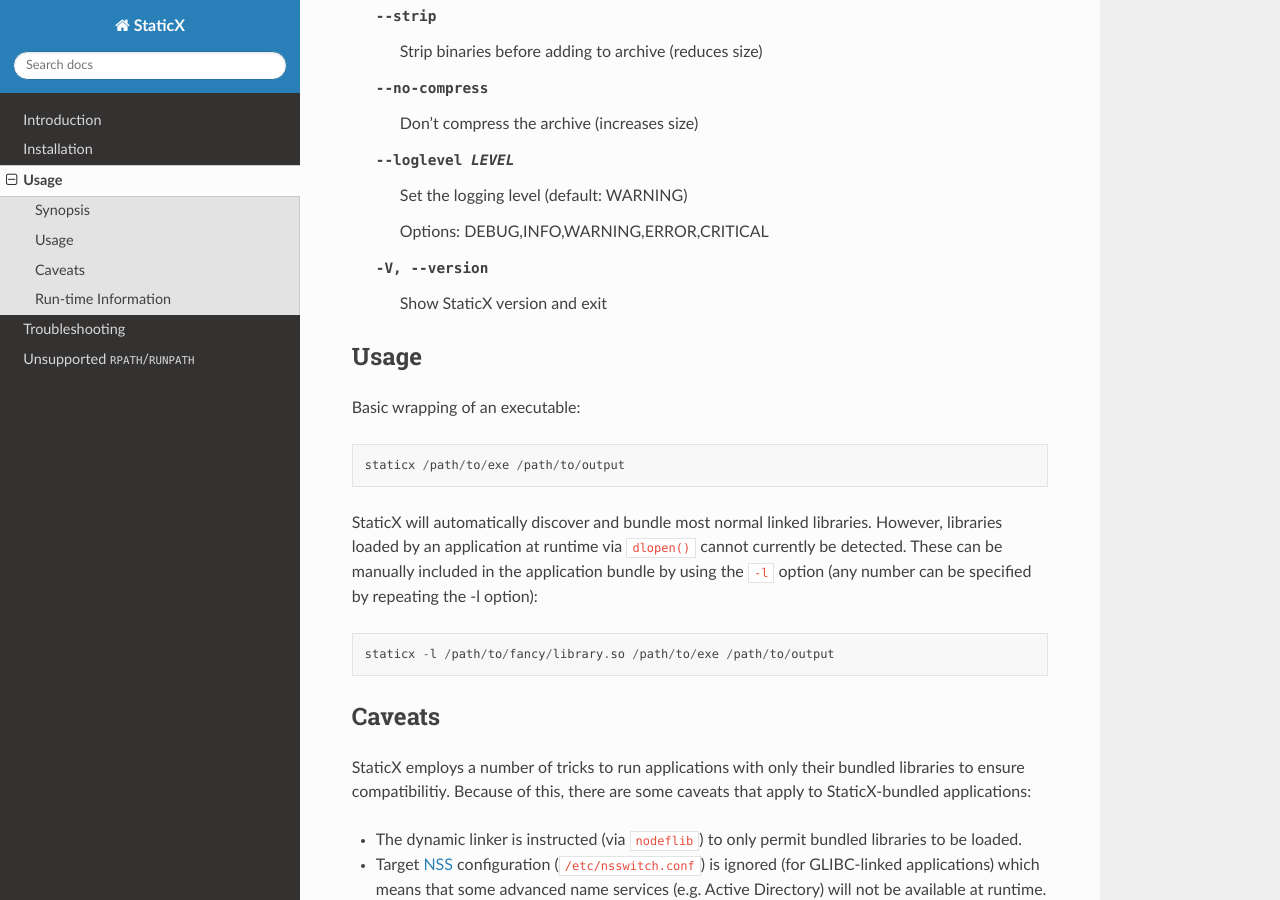
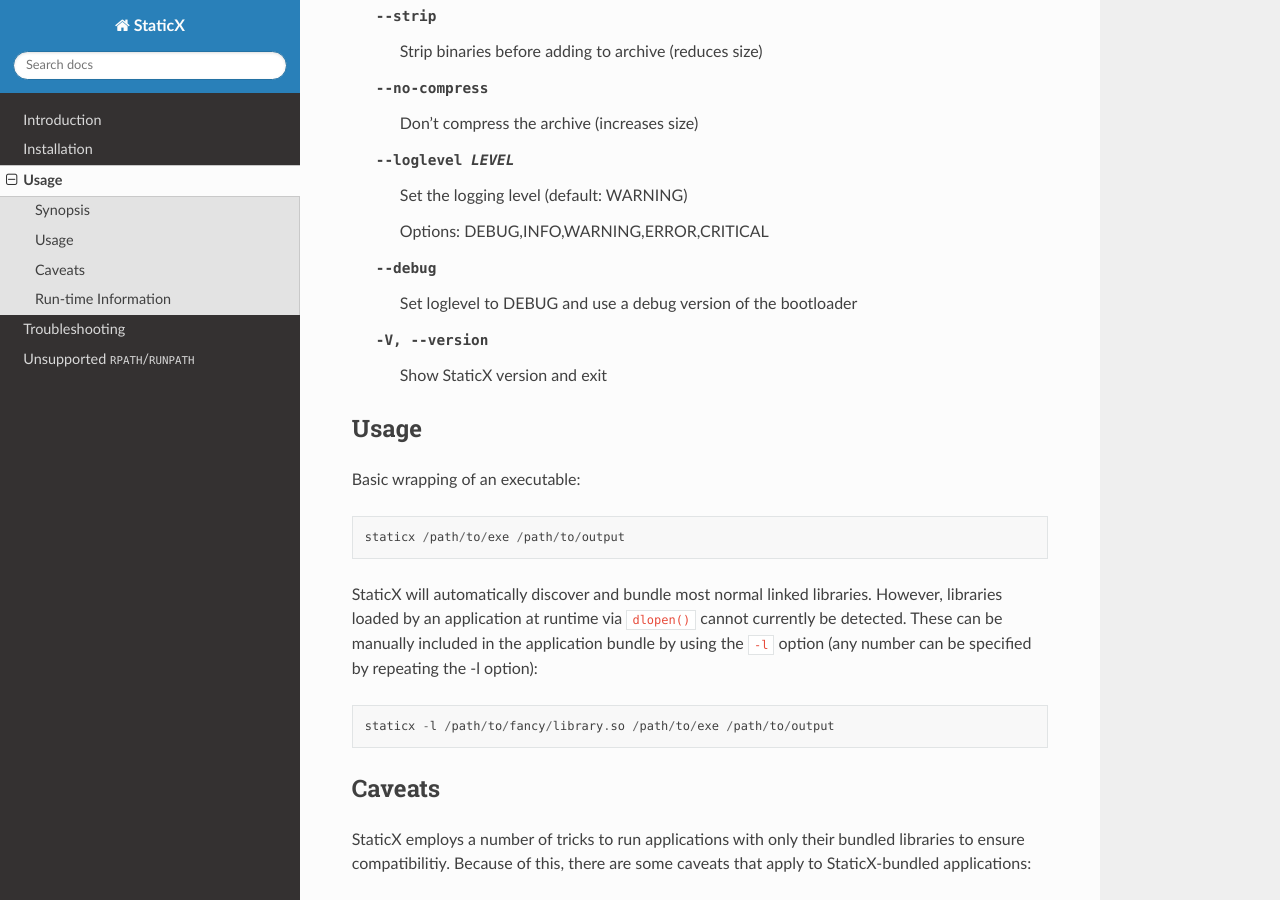
Before and after one commit to JonathonReinhart/staticx, a Sphinx documentation site: the page built from docs/usage.rst, in a window 1280 px wide and 900 px high, scrolled down 727 px. Built offline with Sphinx 7.4.7 and the Read the Docs theme 2.0.0, drawn with Linux system fonts in a browser that asks for light colours.

Commit message:
docs: Add --debug to usage page

```diff
--- a/docs/usage.rst
+++ b/docs/usage.rst
@@ -28,6 +28,9 @@
   --loglevel LEVEL      Set the logging level (default: WARNING)
 
                         Options: DEBUG,INFO,WARNING,ERROR,CRITICAL
+
+  --debug               Set loglevel to DEBUG and use a debug version of the
+                        bootloader
 
   -V, --version         Show StaticX version and exit
 
```
